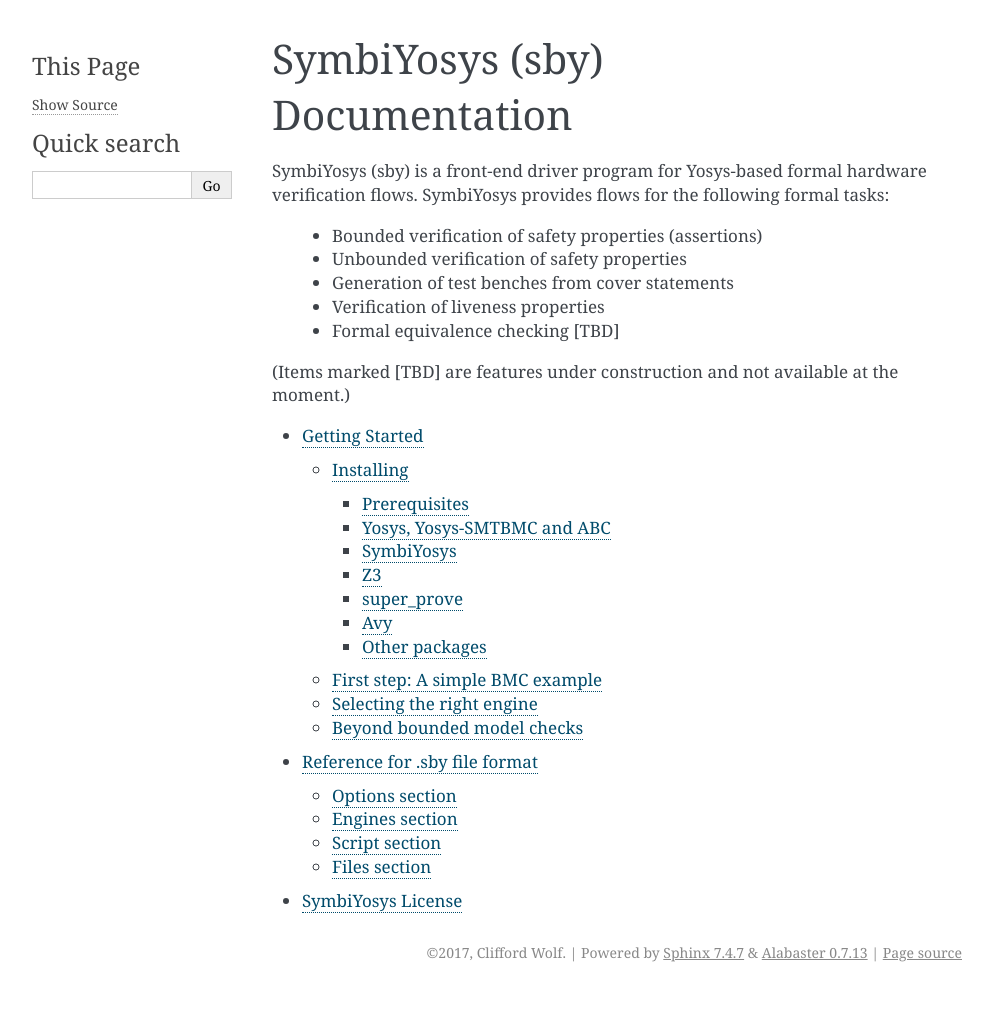
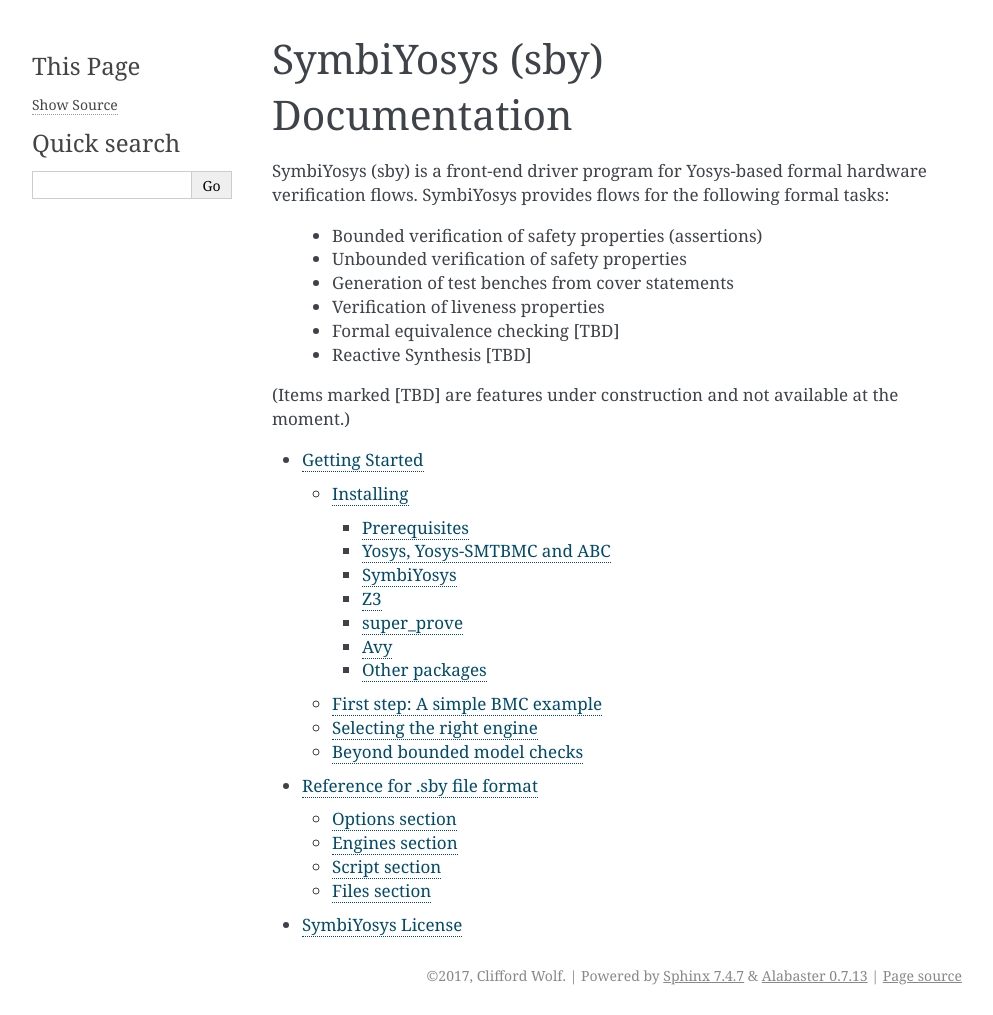
Before and after one commit to YosysHQ/sby, a Sphinx documentation site: the page built from docs/source/index.rst, in a window 1280 px wide. Shown: the whole page, without its empty margins (148-1141 px from the left). Built offline with Sphinx 7.4.7, drawn with Linux system fonts in a browser that asks for light colours; before the commit the page ends 992 px from its top, so only the background shows below that.

Commit message:
Add "Reactive Synthesis" as TBD to documentation

```diff
--- a/docs/source/index.rst
+++ b/docs/source/index.rst
@@ -11,6 +11,7 @@
    * Generation of test benches from cover statements
    * Verification of liveness properties
    * Formal equivalence checking [TBD]
+   * Reactive Synthesis [TBD]
 
 (Items marked [TBD] are features under construction and not available
 at the moment.)
```
